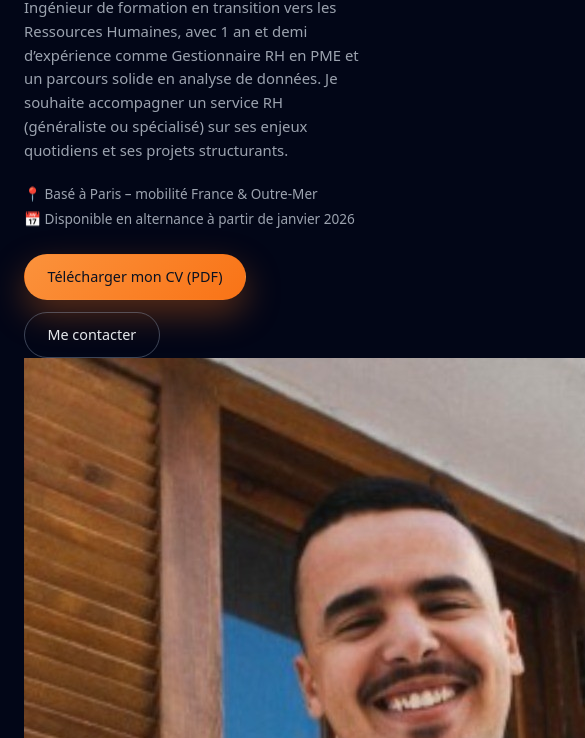
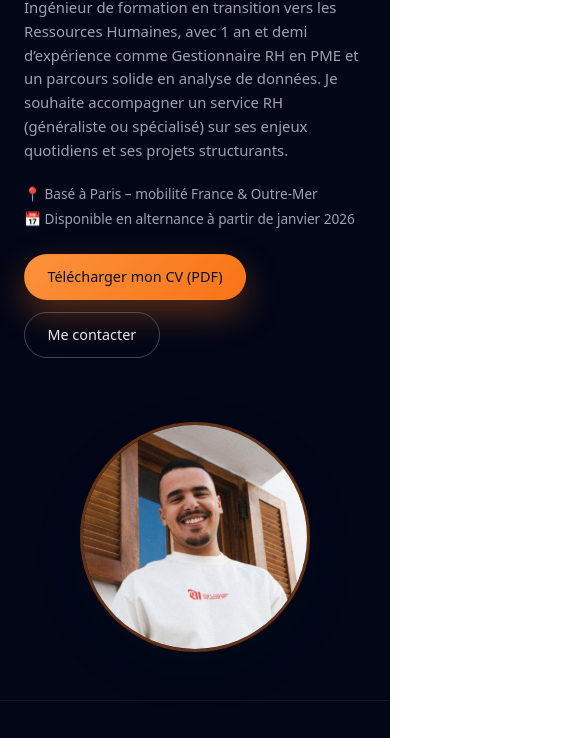
Before and after one commit to MOSSAWIII/portfolio, a plain HTML site: page index.html in a window 390 px wide. Shown: the part 362-1100 px from the top of the page, 585 px wide, since content can reach past the window. Drawn offline with Linux system fonts and the light colour scheme.

Commit message:
Update styles.css

```diff
--- a/styles.css
+++ b/styles.css
@@ -157,6 +157,38 @@ body {
   display: flex;
   flex-wrap: wrap;
   gap: 0.75rem;
+}
+
+.hero__wrapper {
+  display: grid;
+  grid-template-columns: minmax(0, 2fr) minmax(0, 1.2fr);
+  gap: 2.5rem;
+  align-items: center;
+}
+
+.hero__photo {
+  display: flex;
+  justify-content: center;
+}
+
+.hero__photo img {
+  width: 230px;
+  height: 230px;
+  border-radius: 999px;
+  object-fit: cover;
+  border: 3px solid rgba(249, 115, 22, 0.4);
+  box-shadow: 0 18px 45px rgba(15, 23, 42, 0.2);
+}
+
+/* Sur mobile, photo en dessous du texte */
+@media (max-width: 720px) {
+  .hero__wrapper {
+    grid-template-columns: minmax(0, 1fr);
+  }
+
+  .hero__photo {
+    margin-top: 1.5rem;
+  }
 }
 
 /* BUTTONS */
```
